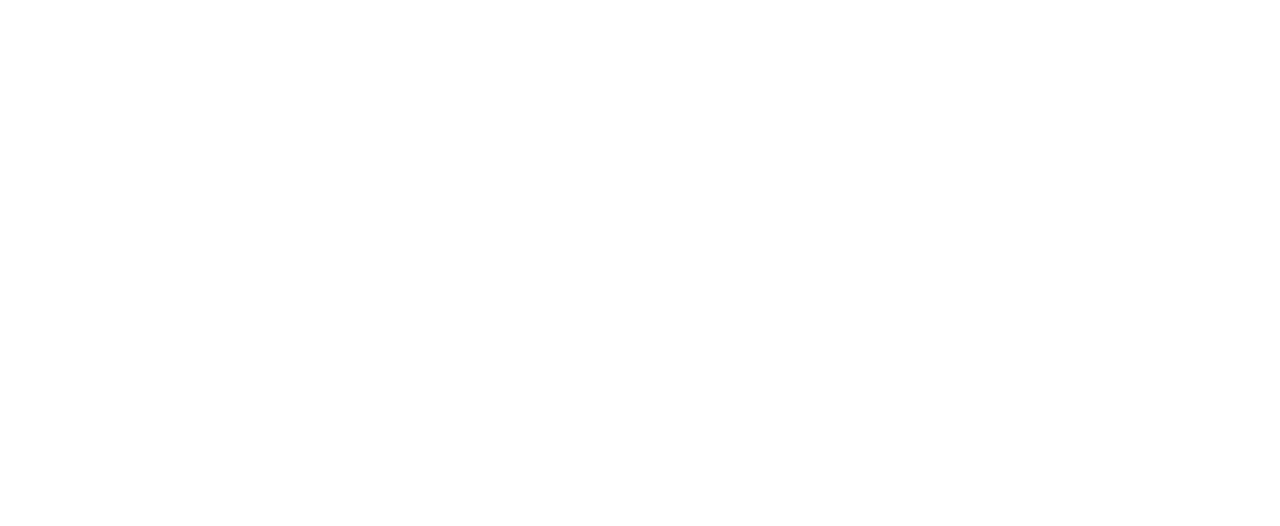
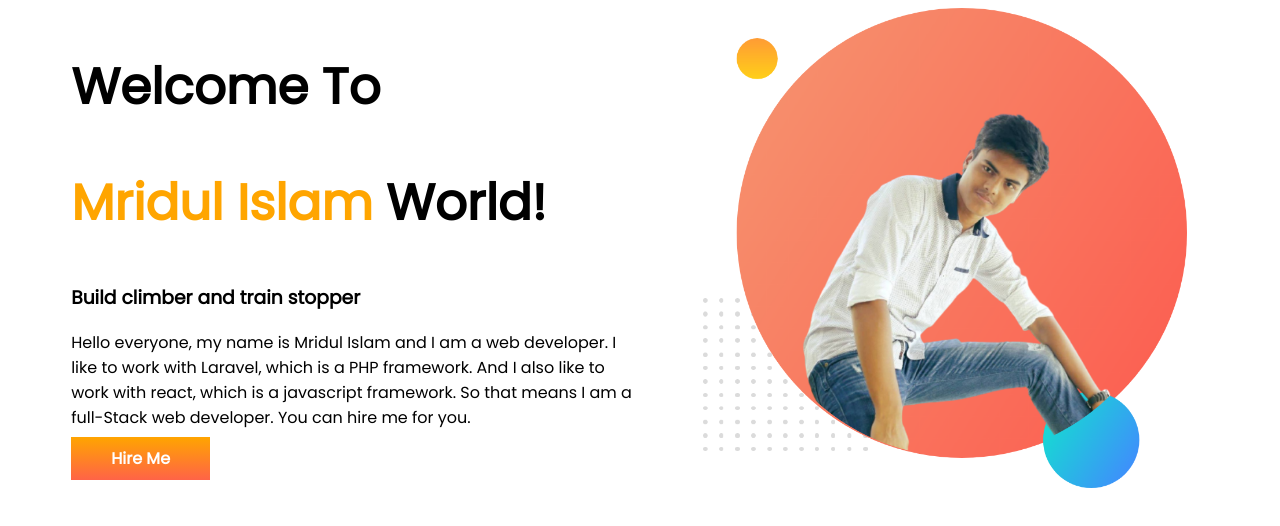
Before and after one commit to Mridul-Islam/developer-portfolio, a plain HTML site: page index.html in a window 1280 px wide. Drawn offline with Linux system fonts and the light colour scheme.

Commit message:
first section added

```diff
--- a/index.html
+++ b/index.html
@@ -5,9 +5,23 @@
     <meta http-equiv="X-UA-Compatible" content="IE=edge">
     <meta name="viewport" content="width=device-width, initial-scale=1.0">
     <title>Mridul - Portfolio</title>
+    <link rel="preconnect" href="https://fonts.googleapis.com">
+    <link rel="preconnect" href="https://fonts.gstatic.com" crossorigin>
+    <link href="https://fonts.googleapis.com/css2?family=Poppins&display=swap" rel="stylesheet">
     <link rel="stylesheet" href="style.css">
 </head>
 <body>
-
+    <section>
+        <div class="half-width">
+            <h1>Welcome To</h1>
+            <h1><span class="orange-color">Mridul Islam</span> World!</h1>
+            <h3>Build climber and train stopper</h3>
+            <p>Hello everyone, my name is Mridul Islam and I am a web developer. I like to work with Laravel, which is a PHP framework. And I also like to work with react,  which is a javascript framework. So that means I am a full-Stack web developer. You can hire me for you.</p>
+            <a href="https://www.linkedin.com/in/mridul-islam/" target="_blank" class="link-button">Hire Me</a>
+        </div>
+        <div class="half-width">
+            <img src="images/mridul-bg.png" alt="">
+        </div>
+    </section>
 </body>
 </html>
--- a/style.css
+++ b/style.css
@@ -0,0 +1,26 @@
+body{
+    font-family: 'Poppins', sans-serif;
+}
+h1{
+    font-size: 50px;
+}
+.orange-color{
+    color: orange;
+}
+section{
+    display: flex;
+}
+.half-width{
+    width: 50%;
+    padding-left: 5%;
+}
+.half-width img{
+    width: 85%;
+}
+.link-button{
+    text-decoration: none;
+    background-image: linear-gradient(orange, tomato);
+    padding: 10px 40px;
+    font-weight: 700;
+    color: white;
+}
```
Also changed, not shown: images/dream-bg.png (added), images/exp-bg.png (added), images/jhankar.png (added), images/jhankar2.png (added), images/mridul-bg.png (added), images/mridul1.png (added), images/mridul2.png (added), images/my-bg.png (added), images/my-bg2.png (added), images/top-banner.png (added), 7 other files.
